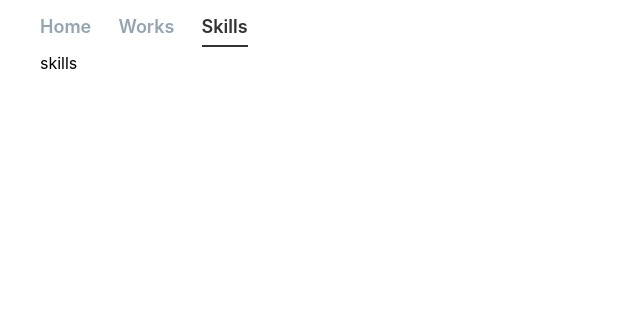
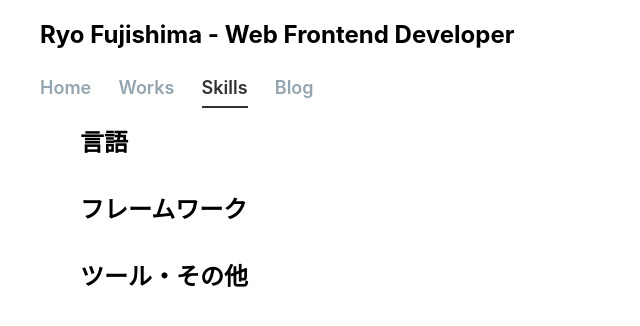
Before and after one commit to Co9xs/next-jamstack-portfolio, a Next.js app: page /skills in a window 1280 px wide. Shown: the top 326 px of the page, without its empty margins (0-640 px from the left). Built offline with nearby package versions, Linux system fonts and the light colour scheme.

Commit message:
create page template

```diff
--- a/components/Header.tsx
+++ b/components/Header.tsx
@@ -15,11 +15,16 @@ const headerLinkItems = [
     label: 'Skills',
     href: '/skills'
   },
+  {
+    label: 'Blog',
+    href: '/blog'
+  },
 ]
 
 export const Header: React.FC = () => {
   return (
     <HeaderNav>
+      <h1>Ryo Fujishima - Web Frontend Developer</h1>
       <HeaderLinkList>
         {headerLinkItems.map(item => (
           <HeaderLinkItem key={item.label}>
@@ -33,6 +38,7 @@ export const Header: React.FC = () => {
 const HeaderNav = styled.nav`
   a {
     padding: .5rem 0;
+    display: block;
     &[aria-current] {
       border-bottom: 2px solid #333;
       color: #333;
@@ -42,6 +48,7 @@ const HeaderNav = styled.nav`
 
 const HeaderLinkList = styled.ul`
   padding: 0;
+  margin: 0;
   display: flex;
   justify-content: flex-start;
 `
--- a/layouts/BasicLayout.tsx
+++ b/layouts/BasicLayout.tsx
@@ -16,8 +16,6 @@ export const BasicLayout = ({children}) => {
 }
 
 const BasicLayoutBase = styled.div`
-  margin: 0;
-  padding: 0 2.5rem;
 `
 
 const FixedHeader = styled.div`
@@ -32,5 +30,5 @@ const FixedHeader = styled.div`
 
 // headerの高さ
 const PageContent = styled.div`
-  padding-top: 53px;
+  margin-top: 107px;
 `
--- a/pages/skills.tsx
+++ b/pages/skills.tsx
@@ -1,7 +1,25 @@
+import styled from 'styled-components'
 export default function Skills() {
   return (
     <div>
-      skills
+      <ContentSection>
+        <Heading2>言語</Heading2>
+      </ContentSection>
+      <ContentSection>
+        <Heading2>フレームワーク</Heading2>
+      </ContentSection>
+      <ContentSection>
+        <Heading2>ツール・その他</Heading2>
+      </ContentSection>
     </div>
   )
 }
+
+const Heading2 = styled.h2`
+  margin: 0;
+  padding: 0;
+`
+
+const ContentSection = styled.section`
+  padding: 1rem 5rem;
+`
```
Also changed, not shown: pages/blog.tsx (added, +41 -0 lines), pages/index.tsx (+26 -24 lines), pages/works.tsx (+13 -1 lines).
